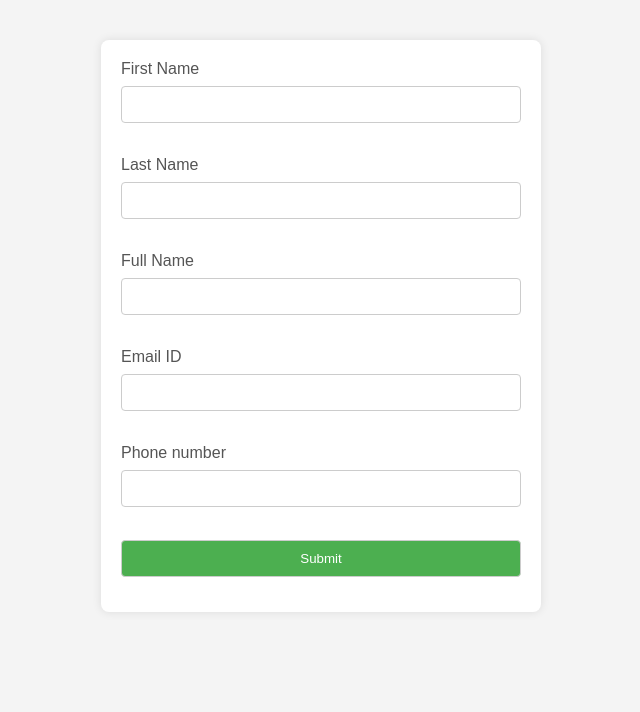
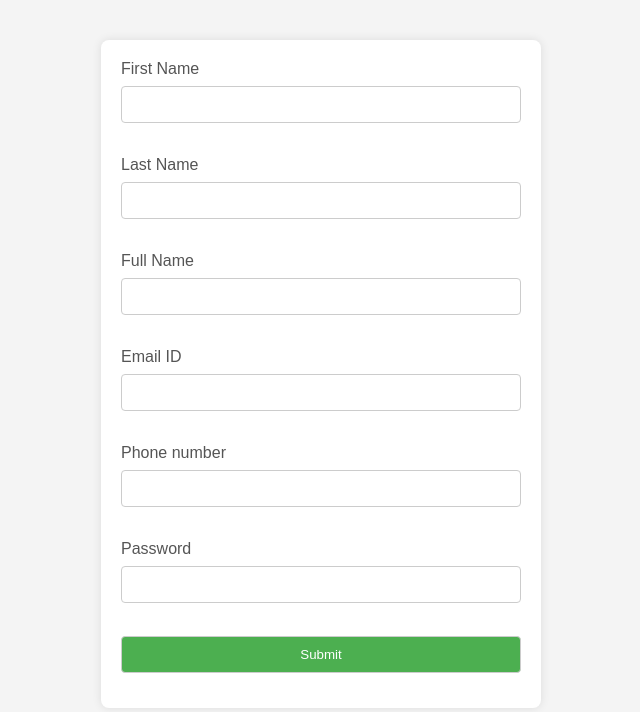
Before and after one commit to 23Mythri/my-static-page, a plain HTML site: page index.html in a window 1280 px wide. Shown: the whole page, without its empty margins (319-959 px from the left). Drawn offline with Linux system fonts and the light colour scheme.

Commit message:
v1.2 webpage

```diff
--- a/index.html
+++ b/index.html
@@ -68,6 +68,9 @@
         <label for="phonenumber">Phone number</label>
         <input type="tel" id="phonenumber" name="phonenumber" required>
         <br><br>
+        <label for="password">Password</label>
+        <input type="password" id="password" name="password" required>
+        <br><br>
         <input type="submit" value="Submit">
     </form>
 </body>
```
